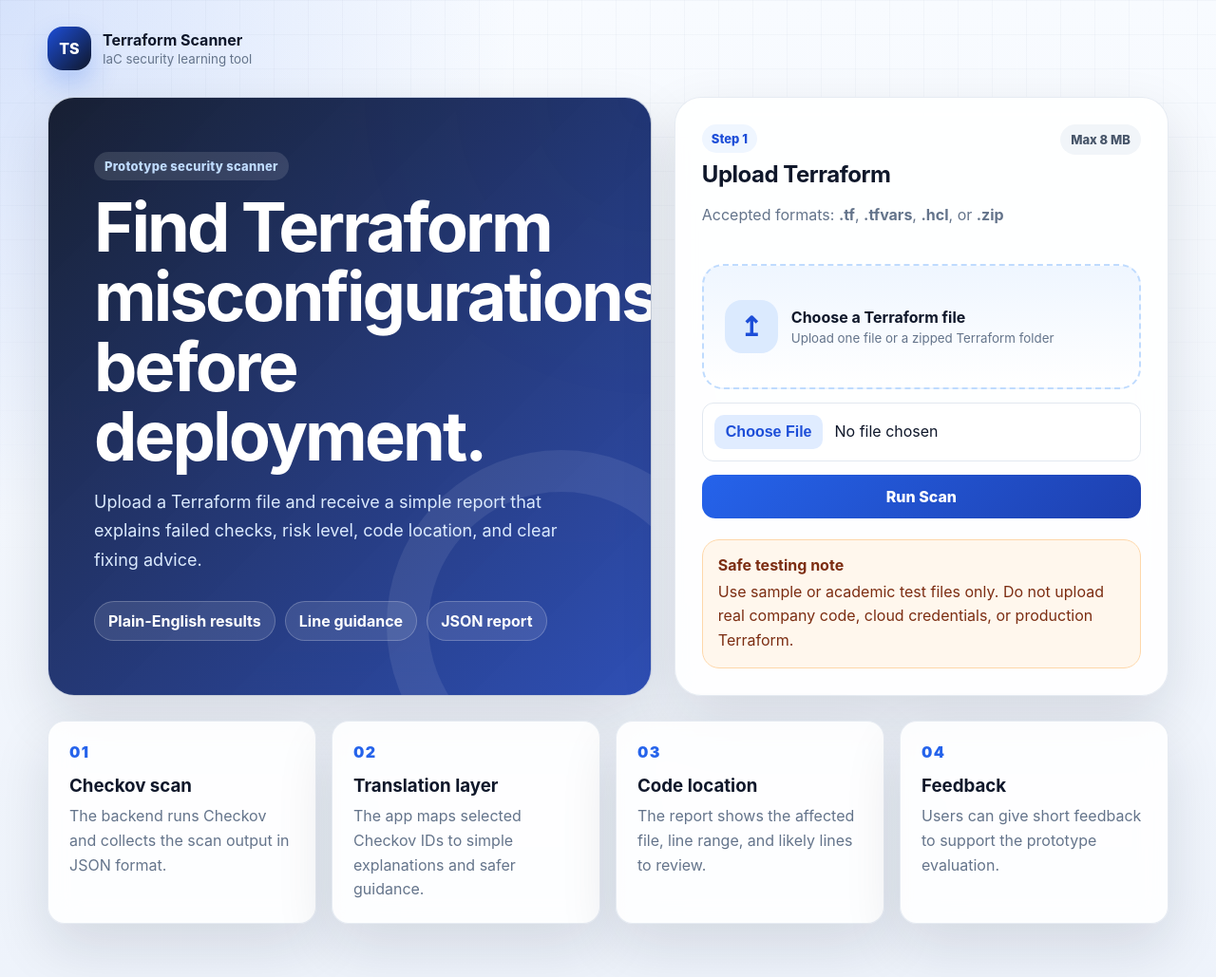
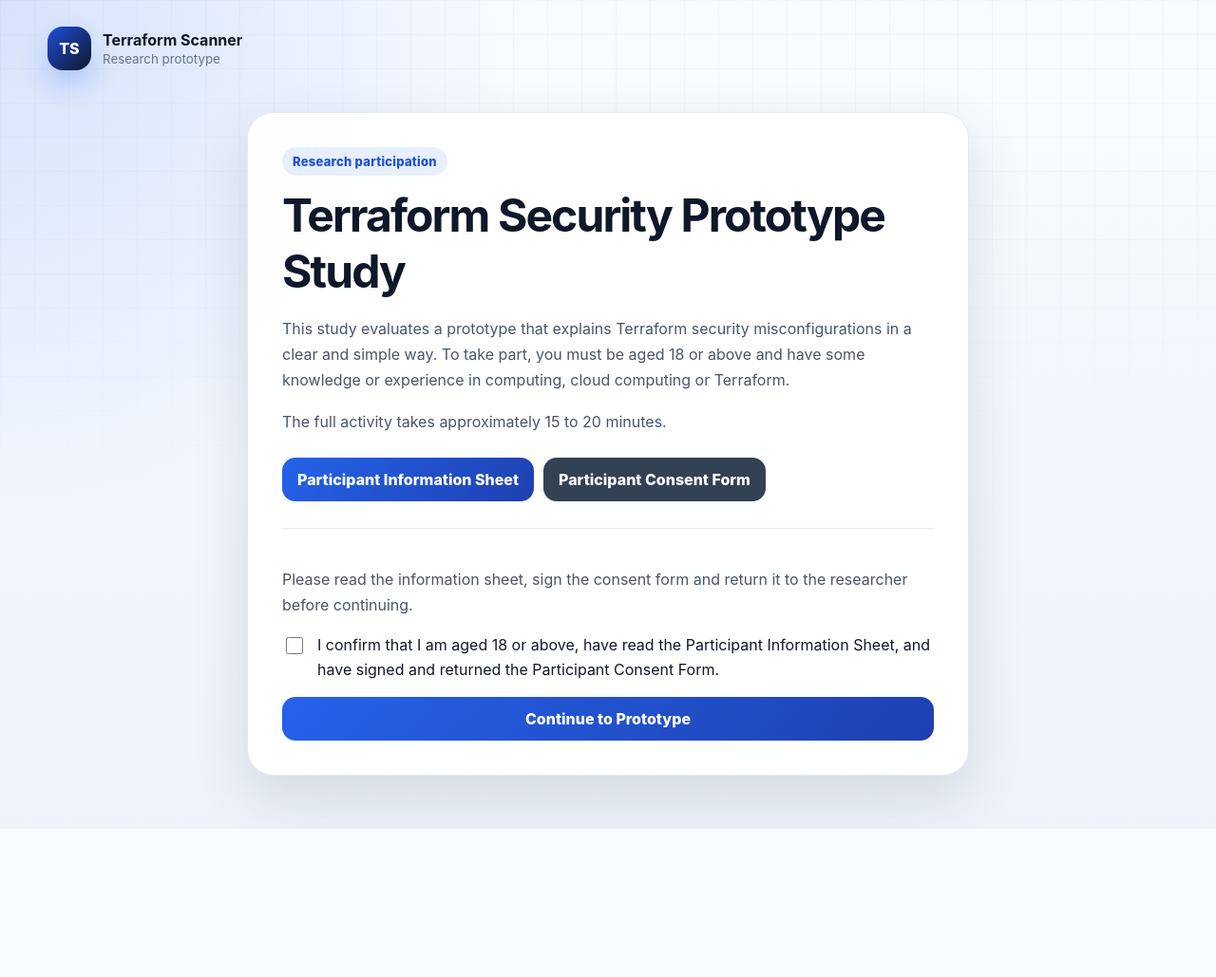
Before and after one commit to krishnaaa0318/dissertation, a Flask app: page / in a window 1280 px wide. Shown: the whole page at 95% size. After the commit the page ends 873 px from the top, so only its background shows below. Run offline with Flask 3, Linux system fonts and the light colour scheme.

Commit message:
Change title and content for Terraform study prototype
Updated the title and content to reflect the prototype study focus.

```diff
--- a/templates/index.html
+++ b/templates/index.html
@@ -3,7 +3,7 @@
 <head>
     <meta charset="UTF-8">
     <meta name="viewport" content="width=device-width, initial-scale=1.0">
-    <title>Terraform Security Scanner</title>
+    <title>Terraform Security Prototype Study</title>
     <link rel="stylesheet" href="{{ url_for('static', filename='style.css') }}">
 </head>
 <body>
@@ -13,7 +13,7 @@
             <span class="brand-mark">TS</span>
             <span>
                 <strong>Terraform Scanner</strong>
-                <small>IaC security learning tool</small>
+                <small>Research prototype</small>
             </span>
         </a>
     </nav>
@@ -28,77 +28,29 @@
         {% endif %}
     {% endwith %}
 
-    <main>
-        <section class="home-hero">
-            <div class="hero-copy">
-                <span class="eyebrow">Prototype security scanner</span>
-                <h1>Find Terraform misconfigurations before deployment.</h1>
-                <p>
-                    Upload a Terraform file and receive a simple report that explains failed checks,
-                    risk level, code location, and clear fixing advice.
-                </p>
-                <div class="hero-points" aria-label="Main features">
-                    <span>Plain-English results</span>
-                    <span>Line guidance</span>
-                    <span>JSON report</span>
-                </div>
+    <main class="study-page">
+        <section class="study-card">
+            <span class="eyebrow">Research participation</span>
+            <h1>Terraform Security Prototype Study</h1>
+            <p>
+                This study evaluates a prototype that explains Terraform security misconfigurations in a clear and simple way.
+                To take part, you must be aged 18 or above and have some knowledge or experience in computing, cloud computing or Terraform.
+            </p>
+            <p>The full activity takes approximately 15 to 20 minutes.</p>
+
+            <div class="document-links">
+                <a class="button primary" href="{{ url_for('static', filename='research/Participant Information Sheet 22-23(3).docx') }}">Participant Information Sheet</a>
+                <a class="button secondary" href="{{ url_for('static', filename='research/Participant Consent Form.docx') }}">Participant Consent Form</a>
             </div>
 
-            <section class="upload-panel" aria-labelledby="upload-title">
-                <div class="panel-header">
-                    <div>
-                        <span class="step-badge">Step 1</span>
-                        <h2 id="upload-title">Upload Terraform</h2>
-                    </div>
-                    <span class="file-limit">Max {{ 8 }} MB</span>
-                </div>
-
-                <p class="muted">
-                    Accepted formats: <strong>.tf</strong>, <strong>.tfvars</strong>, <strong>.hcl</strong>, or <strong>.zip</strong>
-                </p>
-
-                <form method="POST" enctype="multipart/form-data" class="upload-form"
-                      onsubmit="this.querySelector('.primary-action').textContent='Scanning...';">
-
-                    <label class="file-drop" for="terraform_file">
-                        <span class="file-icon">↥</span>
-                        <span>
-                            <strong>Choose a Terraform file</strong>
-                            <small>Upload one file or a zipped Terraform folder</small>
-                        </span>
-                    </label>
-                    <input id="terraform_file" type="file" name="terraform_file" required>
-                    <button type="submit" class="primary-action">Run Scan</button>
-                </form>
-
-                <div class="safety-card">
-                    <strong>Safe testing note</strong>
-                    <p>Use sample or academic test files only. Do not upload real company code, cloud credentials, or production Terraform.</p>
-                </div>
-            </section>
-        </section>
-
-        <section class="workflow-grid" aria-label="How the scanner works">
-            <article class="workflow-card">
-                <span class="workflow-number">01</span>
-                <h3>Checkov scan</h3>
-                <p>The backend runs Checkov and collects the scan output in JSON format.</p>
-            </article>
-            <article class="workflow-card">
-                <span class="workflow-number">02</span>
-                <h3>Translation layer</h3>
-                <p>The app maps selected Checkov IDs to simple explanations and safer guidance.</p>
-            </article>
-            <article class="workflow-card">
-                <span class="workflow-number">03</span>
-                <h3>Code location</h3>
-                <p>The report shows the affected file, line range, and likely lines to review.</p>
-            </article>
-            <article class="workflow-card">
-                <span class="workflow-number">04</span>
-                <h3>Feedback</h3>
-                <p>Users can give short feedback to support the prototype evaluation.</p>
-            </article>
+            <form method="POST" class="consent-form">
+                <p>Please read the information sheet, sign the consent form and return it to the researcher before continuing.</p>
+                <label class="consent-check">
+                    <input type="checkbox" name="consent_confirm" value="yes" required>
+                    <span>I confirm that I am aged 18 or above, have read the Participant Information Sheet, and have signed and returned the Participant Consent Form.</span>
+                </label>
+                <button type="submit" class="button primary">Continue to Prototype</button>
+            </form>
         </section>
     </main>
 </div>
```
